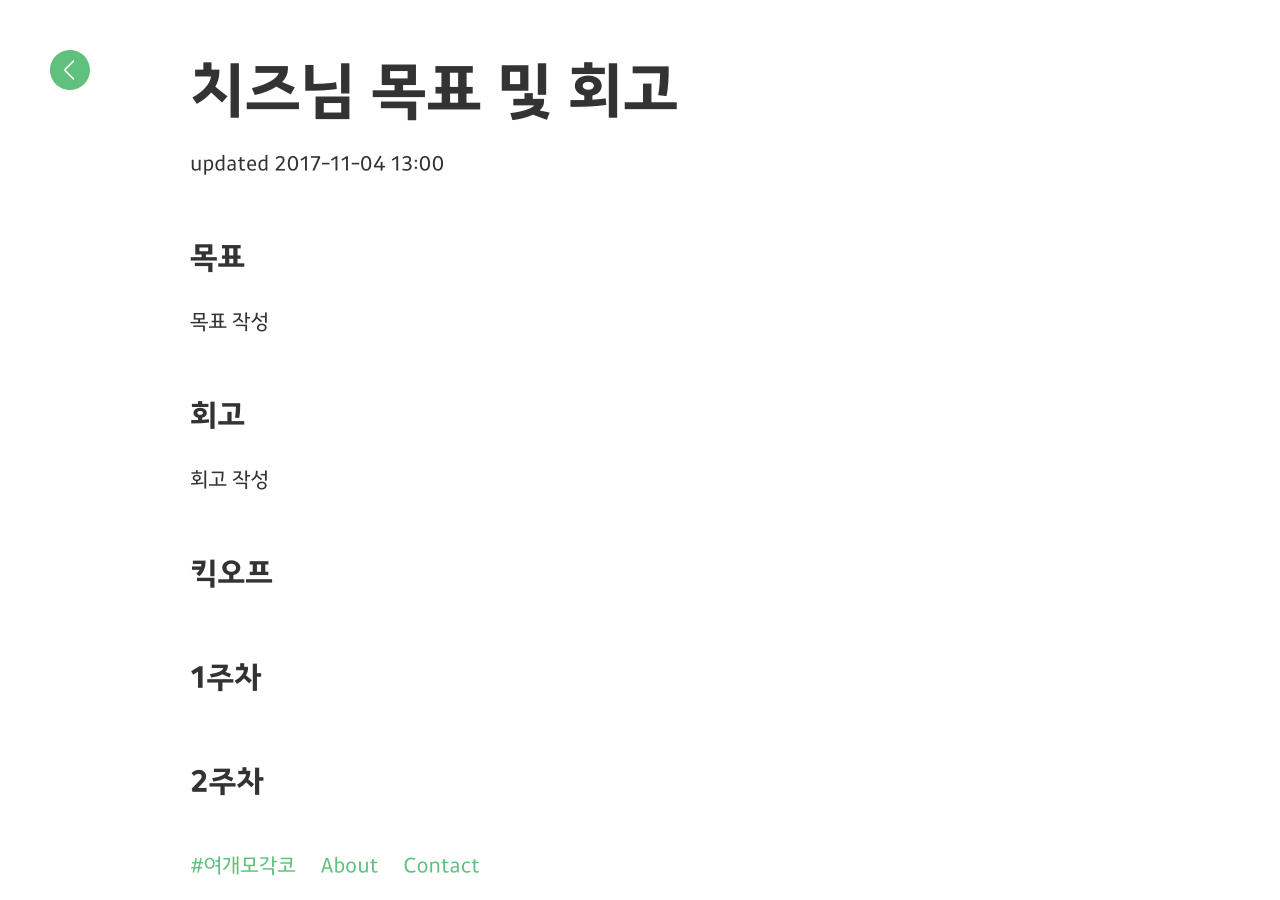
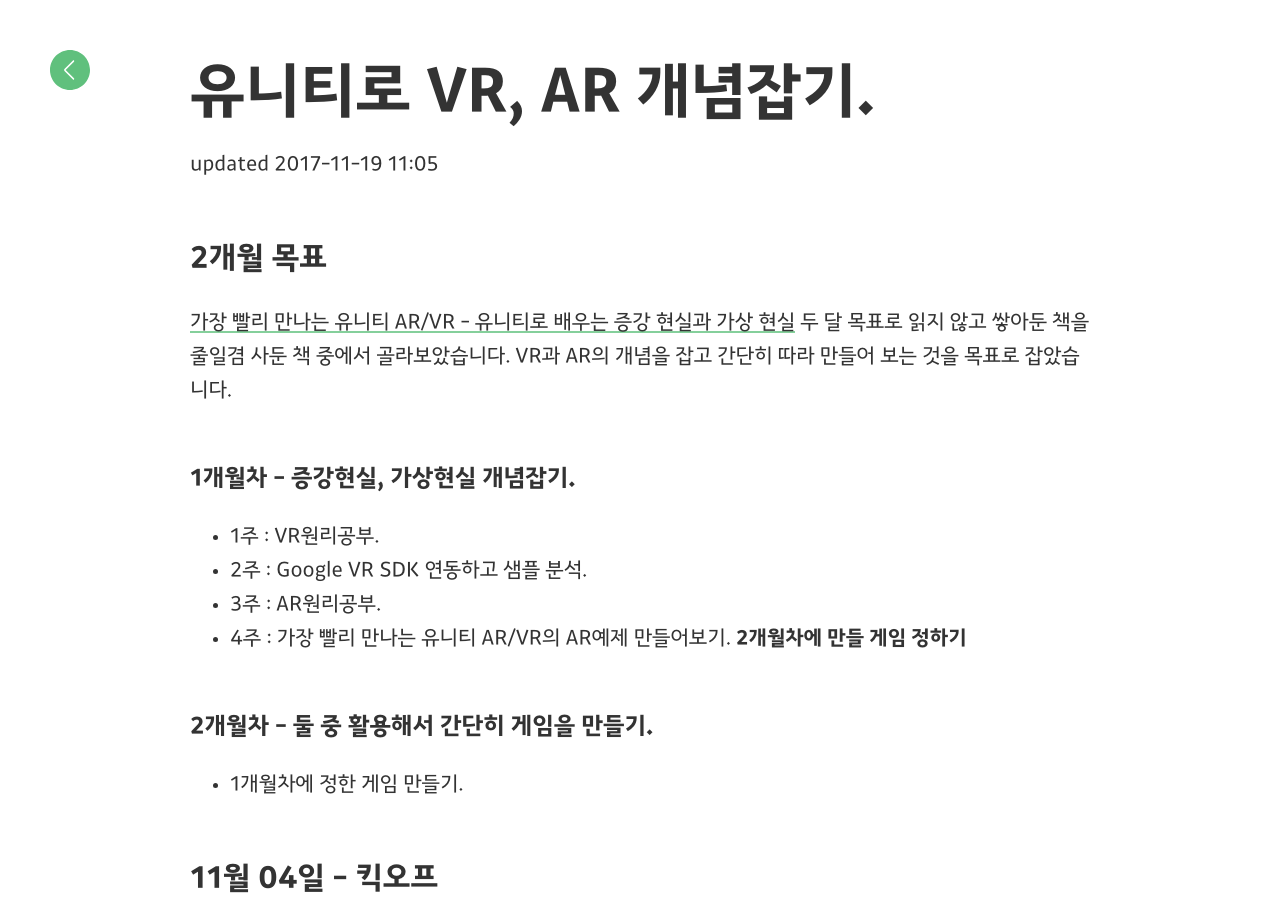
Before and after one commit to yeogaemogaco/retrospective-2nd, a Jekyll site: the page built from _posts/2017-11-04-sweetroute.md, in a window 1280 px wide and 900 px high. Built offline with Jekyll 4.4.1, drawn with Linux system fonts in a browser that asks for light colours; some of the changed text lies outside the part shown.

Commit message:
Update 2017-11-04-sweetroute.md

```diff
--- a/_posts/2017-11-04-sweetroute.md
+++ b/_posts/2017-11-04-sweetroute.md
@@ -1,18 +1,50 @@
 ---
 layout: post
-title: "치즈님 목표 및 회고"
+title: "유니티로 VR, AR 개념잡기."
 author: sweetroute
-date: 2017-11-04 13:00
+date: 2017-11-19 11:5
 ---
 
-## 목표
-목표 작성
+## 2개월 목표
+<a href="http://book.naver.com/bookdb/book_detail.nhn?bid=12049025" target="_blank">가장 빨리 만나는 유니티 AR/VR - 유니티로 배우는 증강 현실과 가상 현실</a>
+두 달 목표로 읽지 않고 쌓아둔 책을 줄일겸 사둔 책 중에서 골라보았습니다.
+VR과 AR의 개념을 잡고 간단히 따라 만들어 보는 것을 목표로 잡았습니다.
 
-## 회고
-회고 작성
+### 1개월차 - 증강현실, 가상현실 개념잡기.
+- 1주 : VR원리공부.
+- 2주 : Google VR SDK 연동하고 샘플 분석.
+- 3주 : AR원리공부.
+- 4주 : 가장 빨리 만나는 유니티 AR/VR의 AR예제 만들어보기.
+**2개월차에 만들 게임 정하기**
 
-## 킥오프
+### 2개월차 - 둘 중 활용해서 간단히 게임을 만들기.
+- 1개월차에 정한 게임 만들기.
 
-## 1주차
 
-## 2주차
+## 11월 04일 - 킥오프
+다른 분들 발표를 참고삼아 공부한 내용을 블로그에 정리하기로 하였다.
+
+
+## 1주차 - 11월 11일
+### 목표
+- VR 원리 블로그에 정리. http://sweetroute.tistory.com/entry/VirtualReality
+- 유니티로 만들어보고 테스트.
+> <a href="http://book.naver.com/bookdb/book_detail.nhn?bid=11576635" target="_blank">석가의 해부학 노트</a> - Part 3. 머리 참고
+
+### 회고
+- 시간이 좀 남아서 구글 SDK 보려고 했는데 SDK연동하는 중에 오류로 원인찾다가 시간을 까먹었다.
+- 오기전에 SDK같은건 미리 연동해보고 제대로 동작하는지 테스트 해보기.
+
+## 2주차 - 11월 18일
+### 목표
+- Google VR SDK연동 후 샘플 분석.
+
+### 회고
+- UI부분 파악중.
+- 샘플분석 시간이 부족해서 평일에 추가로 보고 AR로 넘어갈 예정.
+
+## 3주차 - 11월 25일
+### 목표
+- AR원리 블로그에 정리.
+
+### 회고
```
